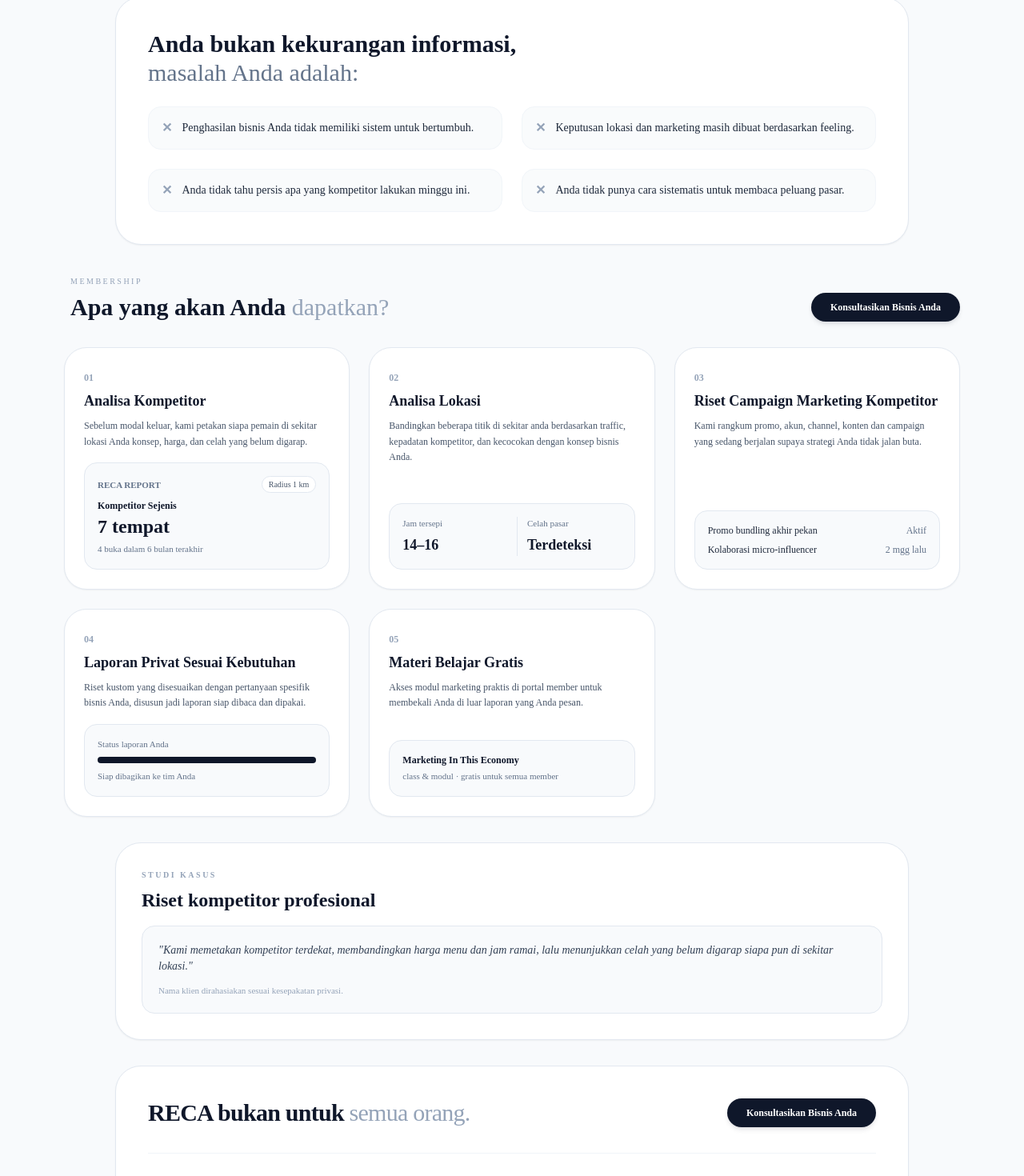
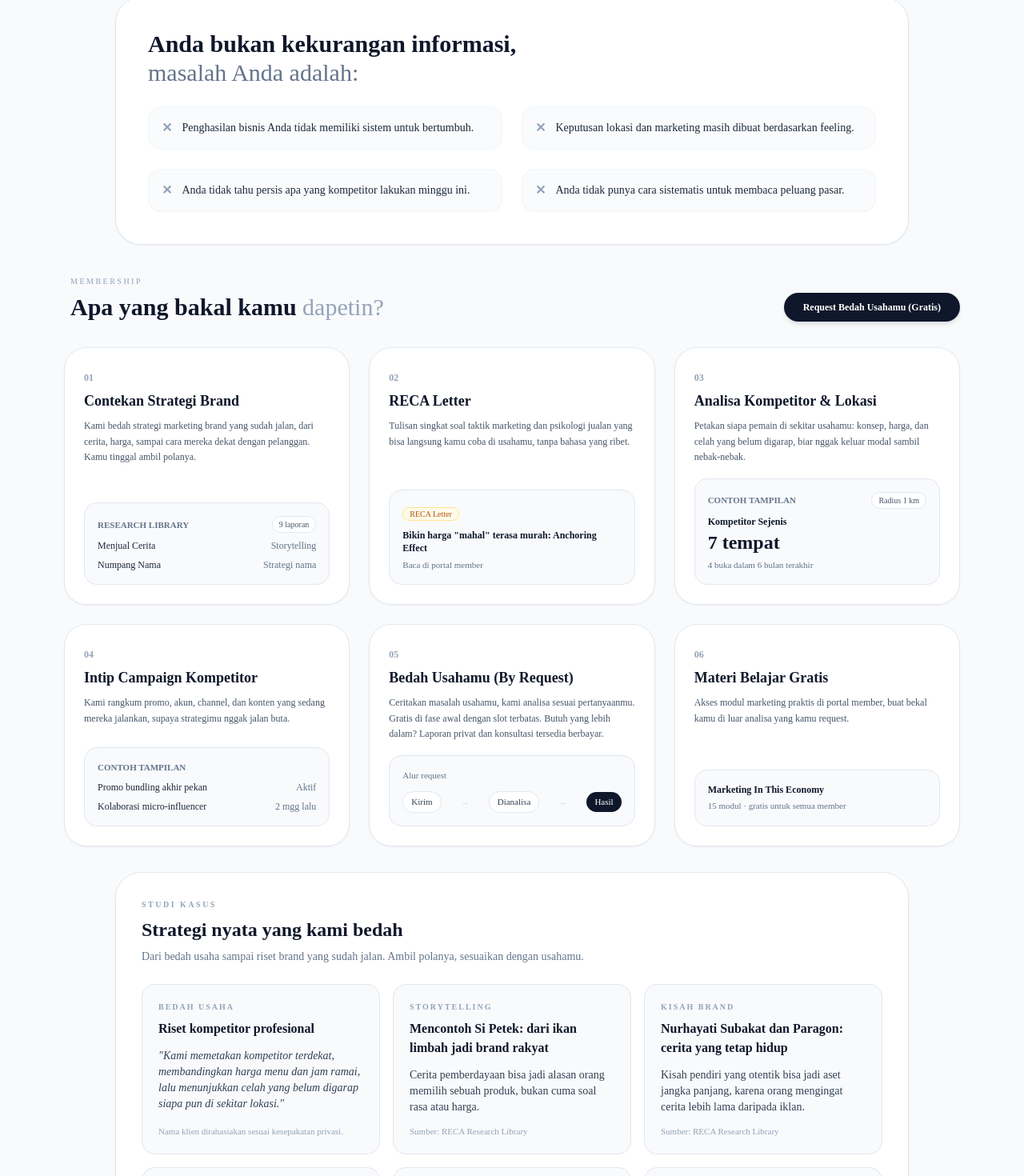
Before and after one commit to roidnabil00-commits/reca-dashboard-terminal, a Next.js app: page / in a window 1280 px wide. Shown: the part 1271-2741 px from the top of the page at 80% size. Built offline with nearby package versions, Linux system fonts and the light colour scheme.

Commit message:
HERO REVISI

```diff
--- a/app/page.tsx
+++ b/app/page.tsx
@@ -78,24 +78,33 @@ export default function LandingPage() {
 {/* ========================================================= */}
 <section className="min-h-[100dvh] flex flex-col justify-center items-center px-6 max-w-4xl md:max-w-5xl mx-auto text-center relative z-10 pt-20 pb-10">
 
-        <h1 className="text-4xl sm:text-6xl md:text-7xl font-extrabold text-slate-900 tracking-tight leading-[1.12]">
-          Jalankan Bisnis <span className="text-slate-400">Kalian</span> <br />
-          Berdasarkan Data, <br />
-          <span className="text-slate-400 font-light">Bukan Tebakan.</span>
+  {/* Tagline kecil */}
+  <p className="mb-5 inline-block rounded-full border border-slate-200 bg-white/70 px-4 py-1.5 text-[11px] sm:text-xs font-semibold tracking-wide text-slate-500 backdrop-blur">
+    Mereka yang eksperimen, Kita yang panen 💸
+  </p>
+
+  <h1 className="text-5xl sm:text-6xl md:text-7xl font-extrabold text-slate-900 tracking-tight leading-[1.1]">
+    Contekan Bisnis <br className="sm:hidden" />
+    <span className="text-slate-400 font-light">No Ribet.</span>
   </h1>
 
   <p className="mt-6 text-sm sm:text-base md:text-lg text-slate-600 leading-relaxed max-w-xl md:max-w-2xl mx-auto font-light">
-          RECA membantu Anda melihat apa yang kompetitor tidak tunjukkan  posisi mereka, lokasi yang sesuai, dan strategi marketing yang sedang mereka jalankan.
+    Kami bongkar strategi marketing dan bisnis brand yang sudah jalan melalui riset,
+    analisis kompetitor, dan studi kasus, agar keputusan usahamu berdasarkan data,
+    bukan feeling.
   </p>
 
   {/* Primary CTA Button */}
-        <div className="mt-10">
+  <div className="mt-10 flex flex-col items-center gap-3">
     <a
       href="#konsultasi"
       className="inline-block px-8 py-3.5 rounded-full bg-slate-900 hover:bg-slate-800 text-white font-bold text-sm tracking-wide transition-all shadow-xl shadow-slate-900/20 hover:scale-105"
     >
-            Konsultasikan Bisnis Anda
+      Join Now (Gratis)
     </a>
+    <span className="text-[11px] sm:text-xs text-slate-400 font-light">
+      Slot gratis terbatas selama fase awal
+    </span>
   </div>
 
 </section>
@@ -167,32 +176,75 @@ export default function LandingPage() {
     <div>
       <span className="text-[10px] font-mono text-slate-400 uppercase tracking-[0.25em]">MEMBERSHIP</span>
       <h2 className="text-2xl sm:text-3xl font-bold text-slate-900 mt-1">
-              Apa yang akan Anda <span className="text-slate-400 font-light">dapatkan?</span>
+        Apa yang bakal kamu <span className="text-slate-400 font-light">dapetin?</span>
       </h2>
     </div>
     <a
       href="#konsultasi"
       className="inline-block px-6 py-2.5 rounded-full bg-slate-900 hover:bg-slate-800 text-white font-bold text-xs transition-all shadow-md shadow-slate-900/10 w-fit"
     >
-            Konsultasikan Bisnis Anda
+      Request Bedah Usahamu (Gratis)
     </a>
   </div>
 
   {/* Responsive Grid Desktop: 3 Kolom / 2 Kolom */}
   <div className="grid grid-cols-1 md:grid-cols-2 lg:grid-cols-3 gap-6">
 
-          {/* Feature 01 */}
+    {/* Feature 01 - Research Library */}
     <div className="bg-white border border-slate-200 rounded-[28px] p-6 shadow-sm flex flex-col justify-between">
       <div>
         <span className="text-xs font-mono text-slate-400 font-bold">01</span>
-              <h3 className="text-lg font-bold text-slate-900 mt-1">Analisa Kompetitor</h3>
+        <h3 className="text-lg font-bold text-slate-900 mt-1">Contekan Strategi Brand</h3>
         <p className="text-xs text-slate-600 mt-2 leading-relaxed font-light mb-4">
-                Sebelum modal keluar, kami petakan siapa pemain di sekitar lokasi Anda  konsep, harga, dan celah yang belum digarap.
+          Kami bedah strategi marketing brand yang sudah jalan, dari cerita, harga, sampai cara mereka dekat dengan pelanggan. Kamu tinggal ambil polanya.
+        </p>
+      </div>
+      <div className="rounded-2xl border border-slate-200 bg-slate-50 p-4 space-y-2 mt-auto">
+        <div className="flex items-center justify-between mb-1">
+          <span className="text-[11px] font-mono font-semibold text-slate-500">RESEARCH LIBRARY</span>
+          <span className="text-[10px] px-2 py-0.5 rounded-full bg-white border border-slate-200 text-slate-600 font-medium">9 laporan</span>
+        </div>
+        <div className="flex items-center justify-between text-xs">
+          <span className="text-slate-800 font-medium">Menjual Cerita</span>
+          <span className="text-slate-500 font-mono">Storytelling</span>
+        </div>
+        <div className="flex items-center justify-between text-xs">
+          <span className="text-slate-800 font-medium">Numpang Nama</span>
+          <span className="text-slate-500 font-mono">Strategi nama</span>
+        </div>
+      </div>
+    </div>
+
+    {/* Feature 02 - RECA Letter */}
+    <div className="bg-white border border-slate-200 rounded-[28px] p-6 shadow-sm flex flex-col justify-between">
+      <div>
+        <span className="text-xs font-mono text-slate-400 font-bold">02</span>
+        <h3 className="text-lg font-bold text-slate-900 mt-1">RECA Letter</h3>
+        <p className="text-xs text-slate-600 mt-2 leading-relaxed font-light mb-4">
+          Tulisan singkat soal taktik marketing dan psikologi jualan yang bisa langsung kamu coba di usahamu, tanpa bahasa yang ribet.
+        </p>
+      </div>
+      <div className="rounded-2xl border border-slate-200 bg-slate-50 p-4 mt-auto">
+        <span className="text-[10px] px-2 py-0.5 rounded-full bg-amber-50 border border-amber-200 text-amber-700 font-medium">RECA Letter</span>
+        <p className="text-xs text-slate-900 font-semibold mt-2 leading-snug">
+          Bikin harga "mahal" terasa murah: Anchoring Effect
+        </p>
+        <p className="text-[11px] text-slate-500 mt-1">Baca di portal member</p>
+      </div>
+    </div>
+
+    {/* Feature 03 - Kompetitor & Lokasi */}
+    <div className="bg-white border border-slate-200 rounded-[28px] p-6 shadow-sm flex flex-col justify-between">
+      <div>
+        <span className="text-xs font-mono text-slate-400 font-bold">03</span>
+        <h3 className="text-lg font-bold text-slate-900 mt-1">Analisa Kompetitor & Lokasi</h3>
+        <p className="text-xs text-slate-600 mt-2 leading-relaxed font-light mb-4">
+          Petakan siapa pemain di sekitar usahamu: konsep, harga, dan celah yang belum digarap, biar nggak keluar modal sambil nebak-nebak.
         </p>
       </div>
       <div className="rounded-2xl border border-slate-200 bg-slate-50 p-4 mt-auto">
         <div className="flex items-center justify-between mb-2">
-                <span className="text-[11px] font-mono font-semibold text-slate-500">RECA REPORT</span>
+          <span className="text-[11px] font-mono font-semibold text-slate-500">CONTOH TAMPILAN</span>
           <span className="text-[10px] px-2 py-0.5 rounded-full bg-white border border-slate-200 text-slate-600 font-medium">Radius 1 km</span>
         </div>
         <p className="text-xs text-slate-900 font-semibold">Kompetitor Sejenis</p>
@@ -201,37 +253,17 @@ export default function LandingPage() {
       </div>
     </div>
 
-          {/* Feature 02 */}
+    {/* Feature 04 - Campaign Kompetitor */}
     <div className="bg-white border border-slate-200 rounded-[28px] p-6 shadow-sm flex flex-col justify-between">
       <div>
-              <span className="text-xs font-mono text-slate-400 font-bold">02</span>
-              <h3 className="text-lg font-bold text-slate-900 mt-1">Analisa Lokasi</h3>
+        <span className="text-xs font-mono text-slate-400 font-bold">04</span>
+        <h3 className="text-lg font-bold text-slate-900 mt-1">Intip Campaign Kompetitor</h3>
         <p className="text-xs text-slate-600 mt-2 leading-relaxed font-light mb-4">
-                Bandingkan beberapa titik di sekitar anda berdasarkan traffic, kepadatan kompetitor, dan kecocokan dengan konsep bisnis Anda.
-              </p>
-            </div>
-            <div className="rounded-2xl border border-slate-200 bg-slate-50 p-4 grid grid-cols-2 gap-3 mt-auto">
-              <div>
-                <p className="text-[11px] text-slate-500 mb-1">Jam tersepi</p>
-                <p className="text-lg font-bold text-slate-900">14–16</p>
-              </div>
-              <div className="border-l border-slate-200 pl-3">
-                <p className="text-[11px] text-slate-500 mb-1">Celah pasar</p>
-                <p className="text-lg font-bold text-slate-900">Terdeteksi</p>
-              </div>
-            </div>
-          </div>
-
-          {/* Feature 03 */}
-          <div className="bg-white border border-slate-200 rounded-[28px] p-6 shadow-sm flex flex-col justify-between">
-            <div>
-              <span className="text-xs font-mono text-slate-400 font-bold">03</span>
-              <h3 className="text-lg font-bold text-slate-900 mt-1">Riset Campaign Marketing Kompetitor</h3>
-              <p className="text-xs text-slate-600 mt-2 leading-relaxed font-light mb-4">
-                Kami rangkum promo, akun, channel, konten dan campaign yang sedang berjalan  supaya strategi Anda tidak jalan buta.
+          Kami rangkum promo, akun, channel, dan konten yang sedang mereka jalankan, supaya strategimu nggak jalan buta.
         </p>
       </div>
       <div className="rounded-2xl border border-slate-200 bg-slate-50 p-4 space-y-2 mt-auto">
+        <span className="text-[11px] font-mono font-semibold text-slate-500 block mb-1">CONTOH TAMPILAN</span>
         <div className="flex items-center justify-between text-xs">
           <span className="text-slate-800 font-medium">Promo bundling akhir pekan</span>
           <span className="text-slate-500 font-mono">Aktif</span>
@@ -243,42 +275,44 @@ export default function LandingPage() {
       </div>
     </div>
 
-          {/* Feature 04 */}
+    {/* Feature 05 - Bedah by Request */}
     <div className="bg-white border border-slate-200 rounded-[28px] p-6 shadow-sm flex flex-col justify-between">
       <div>
-              <span className="text-xs font-mono text-slate-400 font-bold">04</span>
-              <h3 className="text-lg font-bold text-slate-900 mt-1">Laporan Privat Sesuai Kebutuhan</h3>
+        <span className="text-xs font-mono text-slate-400 font-bold">05</span>
+        <h3 className="text-lg font-bold text-slate-900 mt-1">Bedah Usahamu (By Request)</h3>
         <p className="text-xs text-slate-600 mt-2 leading-relaxed font-light mb-4">
-                Riset kustom yang disesuaikan dengan pertanyaan spesifik bisnis Anda, disusun jadi laporan siap dibaca dan dipakai.
+          Ceritakan masalah usahamu, kami analisa sesuai pertanyaanmu. Gratis di fase awal dengan slot terbatas. Butuh yang lebih dalam? Laporan privat dan konsultasi tersedia berbayar.
         </p>
       </div>
       <div className="rounded-2xl border border-slate-200 bg-slate-50 p-4 mt-auto">
-              <p className="text-[11px] text-slate-500 mb-2">Status laporan Anda</p>
-              <div className="h-2 rounded-full bg-slate-200 overflow-hidden">
-                <div className="h-full w-full bg-slate-900" />
+        <p className="text-[11px] text-slate-500 mb-3">Alur request</p>
+        <div className="flex items-center justify-between text-[11px] font-medium text-slate-700">
+          <span className="px-2.5 py-1 rounded-full bg-white border border-slate-200">Kirim</span>
+          <span className="text-slate-300">→</span>
+          <span className="px-2.5 py-1 rounded-full bg-white border border-slate-200">Dianalisa</span>
+          <span className="text-slate-300">→</span>
+          <span className="px-2.5 py-1 rounded-full bg-slate-900 text-white">Hasil</span>
         </div>
-              <p className="text-[11px] text-slate-500 mt-2 font-medium">Siap dibagikan ke tim Anda</p>
       </div>
     </div>
 
-          {/* Feature 05 */}
-          <div className="bg-white border border-slate-200 rounded-[28px] p-6 shadow-sm flex flex-col justify-between md:col-span-2 lg:col-span-1">
+    {/* Feature 06 - Materi Belajar */}
+    <div className="bg-white border border-slate-200 rounded-[28px] p-6 shadow-sm flex flex-col justify-between">
       <div>
-              <span className="text-xs font-mono text-slate-400 font-bold">05</span>
+        <span className="text-xs font-mono text-slate-400 font-bold">06</span>
         <h3 className="text-lg font-bold text-slate-900 mt-1">Materi Belajar Gratis</h3>
         <p className="text-xs text-slate-600 mt-2 leading-relaxed font-light mb-4">
-                Akses modul marketing praktis di portal member  untuk membekali Anda di luar laporan yang Anda pesan.
+          Akses modul marketing praktis di portal member, buat bekal kamu di luar analisa yang kamu request.
         </p>
       </div>
       <div className="rounded-2xl border border-slate-200 bg-slate-50 p-4 mt-auto">
         <p className="text-xs text-slate-900 font-semibold">Marketing In This Economy</p>
-              <p className="text-[11px] text-slate-500 mt-1">class & modul · gratis untuk semua member</p>
+        <p className="text-[11px] text-slate-500 mt-1">15 modul · gratis untuk semua member</p>
       </div>
     </div>
 
   </div>
 </section>
-
      {/* ========================================================= */}
 {/* 6. STUDI KASUS SECTION */}
 {/* ========================================================= */}
@@ -286,19 +320,71 @@ export default function LandingPage() {
   <div className="bg-white border border-slate-200 rounded-[32px] p-6 sm:p-8 shadow-sm">
     <span className="text-[10px] font-mono text-slate-400 uppercase tracking-[0.25em] font-bold block mb-2">STUDI KASUS</span>
     <h2 className="text-xl sm:text-2xl font-bold text-slate-900 leading-snug">
-            Riset kompetitor profesional
+      Strategi nyata yang kami bedah
     </h2>
-          <div className="mt-4 p-5 rounded-2xl bg-slate-50 border border-slate-200">
-            <p className="text-xs sm:text-sm text-slate-700 leading-relaxed italic">
-              "Kami memetakan kompetitor terdekat, membandingkan harga menu dan jam ramai, lalu menunjukkan celah yang belum digarap siapa pun di sekitar lokasi."
+    <p className="mt-2 text-xs sm:text-sm text-slate-500 font-light max-w-2xl">
+      Dari bedah usaha sampai riset brand yang sudah jalan. Ambil polanya, sesuaikan dengan usahamu.
     </p>
-            <p className="text-[11px] text-slate-400 mt-3 font-mono">
-               Nama klien dirahasiakan sesuai kesepakatan privasi.
+
+    <div className="mt-6 grid gap-4 sm:grid-cols-2 md:grid-cols-3">
+      {[
+        {
+          tag: 'BEDAH USAHA',
+          title: 'Riset kompetitor profesional',
+          body: 'Kami memetakan kompetitor terdekat, membandingkan harga menu dan jam ramai, lalu menunjukkan celah yang belum digarap siapa pun di sekitar lokasi.',
+          foot: 'Nama klien dirahasiakan sesuai kesepakatan privasi.',
+          quote: true,
+        },
+        {
+          tag: 'STORYTELLING',
+          title: 'Mencontoh Si Petek: dari ikan limbah jadi brand rakyat',
+          body: 'Cerita pemberdayaan bisa jadi alasan orang memilih sebuah produk, bukan cuma soal rasa atau harga.',
+          foot: 'Sumber: RECA Research Library',
+        },
+        {
+          tag: 'KISAH BRAND',
+          title: 'Nurhayati Subakat dan Paragon: cerita yang tetap hidup',
+          body: 'Kisah pendiri yang otentik bisa jadi aset jangka panjang, karena orang mengingat cerita lebih lama daripada iklan.',
+          foot: 'Sumber: RECA Research Library',
+        },
+        {
+          tag: 'WHATSAPP',
+          title: 'Masuk sampai ke hati lewat WhatsApp',
+          body: 'Pesan yang personal dan terasa emosional di kanal chat membangun kedekatan dengan pelanggan lebih dalam dari broadcast biasa.',
+          foot: 'Sumber: RECA Research Library',
+        },
+        {
+          tag: 'NUMPANG NAMA',
+          title: 'Bumbu instan yang numpang audiens 150 ribu followers',
+          body: 'Kadang pertumbuhan awal datang dari memanfaatkan audiens yang sudah ada, bukan membangun semuanya dari nol.',
+          foot: 'Sumber: RECA Research Library',
+        },
+        {
+          tag: 'KOMPETITOR',
+          title: 'Nyontek kompetitor, temukan inovasi produk yang laku',
+          body: 'Mengamati kompetitor secara sistematis menunjukkan celah produk dan inovasi yang sudah terbukti diminati pasar.',
+          foot: 'Sumber: RECA Research Library',
+        },
+      ].map((c, idx) => (
+        <div
+          key={idx}
+          className="p-5 rounded-2xl bg-slate-50 border border-slate-200 flex flex-col"
+        >
+          <span className="text-[10px] font-mono text-slate-400 uppercase tracking-[0.2em] font-bold">
+            {c.tag}
+          </span>
+          <h3 className="mt-2 text-sm sm:text-base font-bold text-slate-900 leading-snug">
+            {c.title}
+          </h3>
+          <p className={`mt-3 text-xs sm:text-sm text-slate-700 leading-relaxed ${c.quote ? 'italic' : ''}`}>
+            {c.quote ? `"${c.body}"` : c.body}
           </p>
+          <p className="text-[11px] text-slate-400 mt-auto pt-3 font-mono">{c.foot}</p>
+        </div>
+      ))}
     </div>
   </div>
 </section>
-
       {/* ========================================================= */}
       {/* 7. FILTERING QUALIFICATION CARD */}
       {/* ========================================================= */}
@@ -333,7 +419,7 @@ export default function LandingPage() {
               <p className="text-[11px] font-mono tracking-widest text-slate-500 font-bold mb-3 uppercase">RECA COCOK JIKA ANDA</p>
               <ul className="space-y-3 text-xs sm:text-sm text-slate-800">
                 {[
-                  'Sedang merencanakan atau menjalankan bisnis F&B.',
+                  'Sedang merencanakan atau menjalankan bisnis Ritel & Fnb.',
                   'Mau keputusan lokasi & marketing berbasis data.',
                   'Terbuka pada temuan yang mungkin di luar dugaan Anda.'
                 ].map((text, idx) => (
@@ -385,7 +471,7 @@ export default function LandingPage() {
                 />
               </div>
               <div>
-                <label className="block text-xs font-semibold text-slate-700 mb-1.5" htmlFor="kebutuhan">Yang ingin dikonsultasikan</label>
+                <label className="block text-xs font-semibold text-slate-700 mb-1.5" htmlFor="kebutuhan">Apa yang bisnis kamu butuhkan?</label>
                 <textarea
                   id="kebutuhan" required rows={3} value={form.kebutuhan} onChange={updateForm('kebutuhan')}
                   placeholder="Misal: analisa kompetitor sebelum buka cabang baru di Bandung"
```
Lines whose indentation alone changed are shown as unchanged.
